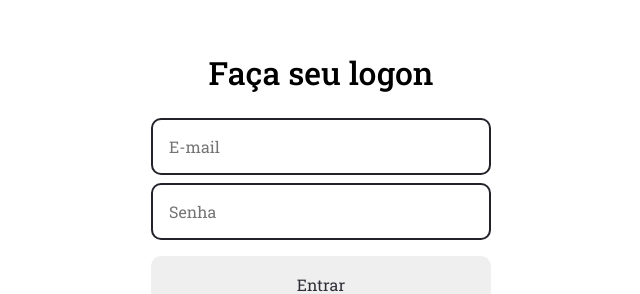
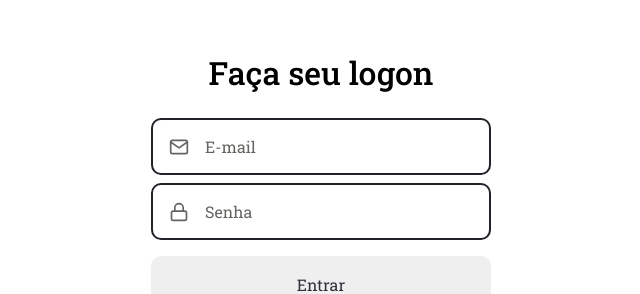
Before and after one commit to lucas-militao/UrbisTodoApp, a React (Create React App) app in the folder frontend/urbis-todo-web/: page / in a window 1280 px wide. Shown: the part 196-490 px from the top of the page, without its empty margins (319-959 px from the left). Built offline with nearby package versions, Linux system fonts and the light colour scheme.

Commit message:
Componentização dos elementos da página de login

```diff
--- a/frontend/urbis-todo-web/public/index.html
+++ b/frontend/urbis-todo-web/public/index.html
@@ -10,7 +10,7 @@
       href="https://fonts.googleapis.com/css2?family=Roboto+Slab:wght@400;500&display=swap"
       rel="stylesheet"
     />
-    <title>Urbit Todo App</title>
+    <title>Urbis Todo App</title>
   </head>
   <body>
     <noscript>You need to enable JavaScript to run this app.</noscript>
--- /dev/null
+++ b/frontend/urbis-todo-web/src/components/Button/index.tsx
@@ -0,0 +1,13 @@
+import React, { ButtonHTMLAttributes } from 'react';
+
+import { Container } from './styles';
+
+type ButtonProps = ButtonHTMLAttributes<HTMLButtonElement>;
+
+const Button: React.FC<ButtonProps> = ({ children, ...rest }) => (
+  <Container type="button" {...rest}>
+    {children}
+  </Container>
+);
+
+export default Button;
--- /dev/null
+++ b/frontend/urbis-todo-web/src/components/Button/styles.ts
@@ -0,0 +1,17 @@
+import styled from 'styled-components';
+import { shade } from 'polished';
+
+export const Container = styled.button`
+  border-radius: 10px;
+  height: 56px;
+  border: 0;
+  padding: 0 16px;
+  color: #312e38;
+  width: 100%;
+  margin-top: 16px;
+  transition: background-color 0.2s;
+
+  &:hover {
+    background ${shade(0.2, '#fff')};
+  }
+`;
--- /dev/null
+++ b/frontend/urbis-todo-web/src/components/Input/index.tsx
@@ -0,0 +1,18 @@
+import React, { InputHTMLAttributes } from 'react';
+import { IconBaseProps } from 'react-icons';
+
+import { Container } from './styles';
+
+interface InputProps extends InputHTMLAttributes<HTMLInputElement> {
+  name: string;
+  icon: React.ComponentType<IconBaseProps>;
+}
+
+const Input: React.FC<InputProps> = ({ icon: Icon, ...rest }) => (
+  <Container>
+    {Icon && <Icon size={20} />}
+    <input {...rest} />
+  </Container>
+);
+
+export default Input;
--- /dev/null
+++ b/frontend/urbis-todo-web/src/components/Input/styles.ts
@@ -0,0 +1,30 @@
+import styled from 'styled-components';
+
+export const Container = styled.div`
+  border-radius: 10px;
+  border: 2px solid #232129;
+  padding: 16px;
+  width: 100%;
+
+  display: flex;
+  align-items: center;
+
+  & + div {
+    margin-top: 8px;
+  }
+
+  input {
+    flex: 1;
+    background: transparent;
+    border: 0;
+
+    &::placeholder {
+      color: #666360;
+    }
+  }
+
+  svg {
+    margin-right: 16px;
+    color: #666360;
+  }
+`;
--- a/frontend/urbis-todo-web/src/pages/SignIn/index.tsx
+++ b/frontend/urbis-todo-web/src/pages/SignIn/index.tsx
@@ -1,7 +1,10 @@
 import React from 'react';
-import { FiLogIn } from 'react-icons/fi';
+import { FiLogIn, FiMail, FiLock } from 'react-icons/fi';
 
 import { Container, Content } from './styles';
+
+import Input from '../../components/Input';
+import Button from '../../components/Button';
 
 const SignIn: React.FC = () => (
   <Container>
@@ -9,11 +12,16 @@
       <form>
         <h1>Faça seu logon</h1>
 
-        <input type="text" placeholder="E-mail" />
+        <Input name="email" icon={FiMail} placeholder="E-mail" />
 
-        <input type="password" placeholder="Senha" />
+        <Input
+          name="password"
+          icon={FiLock}
+          type="password"
+          placeholder="Senha"
+        />
 
-        <button type="submit">Entrar</button>
+        <Button type="submit">Entrar</Button>
       </form>
 
       <a href="">
--- a/frontend/urbis-todo-web/src/pages/SignIn/styles.ts
+++ b/frontend/urbis-todo-web/src/pages/SignIn/styles.ts
@@ -26,32 +26,6 @@
     h1 {
       margin-bottom: 24px;
     }
-
-    input {
-      border-radius: 10px;
-      border: 2px solid #232129;
-      padding: 16px;
-      width: 100%;
-
-      & + input {
-        margin-top: 8px;
-      }
-    }
-
-    button {
-      border-radius: 10px;
-      height: 56px;
-      border: 0;
-      padding: 0 16px;
-      color: #312e38;
-      width: 100%;
-      margin-top: 16px;
-      transition: background-color 0.2s;
-
-      &:hover {
-        background ${shade(0.2, '#fff')};
-      }
-    }
   }
 
   a {
@@ -62,7 +36,7 @@
     transition: background-color 0.2s;
 
     &:hover {
-        color: ${shade(0.2, '#000')}
+      color: ${shade(0.2, '#000')};
     }
   }
 `;
```
Also changed, not shown: frontend/urbis-todo-web/.eslintrc.json. Lines whose indentation alone changed are shown as unchanged.
